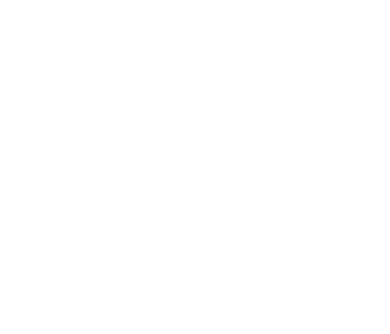
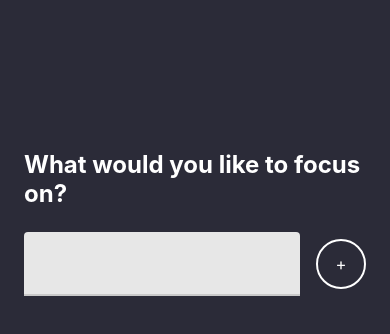
Before and after one commit to wpcasarin/focus-time, a React Native app: screen / in a window 390 px wide. Shown: the top 334 px of the page. Built offline with nearby package versions, Linux system fonts and the light colour scheme.

Commit message:
focus feature

```diff
--- a/App.js
+++ b/App.js
@@ -1,14 +1,22 @@
 import { useState } from 'react';
 import { StyleSheet, Text, View } from 'react-native';
+import { Focus } from './src/features/focus/Focus';
+import { colors } from './src/utils/colors';
 
 function App() {
   const [focusSubject, setFocusSubject] = useState(null);
-  return <View style={styles.container}>{focusSubject ? null : null}</View>;
+  return (
+    <View style={styles.container}>
+      {focusSubject ? null : <Focus addSubject={setFocusSubject} />}
+      <Text>{focusSubject}</Text>
+    </View>
+  );
 }
 
 const styles = StyleSheet.create({
   container: {
     flex: 1,
+    backgroundColor: colors.primary,
   },
 });
 
--- a/package.json
+++ b/package.json
@@ -15,6 +15,7 @@
     "react": "17.0.1",
     "react-dom": "17.0.1",
     "react-native": "0.64.3",
+    "react-native-paper": "^4.11.2",
     "react-native-web": "0.17.1"
   },
   "devDependencies": {
--- /dev/null
+++ b/src/components/RoundedButton.js
@@ -0,0 +1,34 @@
+import { Text, TouchableOpacity, StyleSheet } from 'react-native';
+import { colors } from '../utils/colors';
+
+export const RoundedButton = ({
+  style = {},
+  textStyle = {},
+  size = 128,
+  ...props
+}) => {
+  return (
+    <TouchableOpacity
+      style={[styles(size).radius, style]}
+      onPress={props.onPress}>
+      <Text style={[styles(size).text, textStyle]}>{props.title}</Text>
+    </TouchableOpacity>
+  );
+};
+
+const styles = (size) =>
+  StyleSheet.create({
+    radius: {
+      borderRadius: size / 2,
+      width: size,
+      height: size,
+      alignItems: 'center',
+      justifyContent: 'center',
+      borderColor: colors.white,
+      borderWidth: 2,
+    },
+    text: {
+      color: colors.white,
+      fontSize: size / 3,
+    },
+  });
--- /dev/null
+++ b/src/features/focus/Focus.js
@@ -0,0 +1,55 @@
+import { useState } from 'react';
+import { StyleSheet, Text, View } from 'react-native';
+import { TextInput } from 'react-native-paper';
+import { RoundedButton } from '../../components/RoundedButton';
+import { fontSizes, spacing } from '../../utils/sizes';
+export const Focus = ({ addSubject }) => {
+  const [tempItem, setTempItem] = useState(null);
+  return (
+    <View style={styles.container}>
+      <View style={styles.titleContainer}>
+        <Text style={styles.title}>What would you like to focus on?</Text>
+        <View style={styles.inputContainer}>
+          <TextInput
+            style={styles.inputText}
+            onSubmitEditing={({ nativeEvent }) => {
+              setTempItem(nativeEvent.text);
+            }}
+          />
+          <RoundedButton
+            size={50}
+            title="+"
+            onPress={() => {
+              addSubject(tempItem);
+            }}
+          />
+        </View>
+      </View>
+    </View>
+  );
+};
+
+const styles = StyleSheet.create({
+  container: {
+    flex: 1,
+  },
+  titleContainer: {
+    flex: 0.5,
+    justifyContent: 'center',
+    padding: spacing.lg,
+  },
+  title: {
+    color: 'white',
+    fontWeight: 'bold',
+    fontSize: fontSizes.lg,
+  },
+  inputContainer: {
+    flexDirection: 'row',
+    paddingTop: spacing.lg,
+    alignItems: 'center',
+  },
+  inputText: {
+    flexGrow: 1,
+    marginRight: spacing.md,
+  },
+});
--- /dev/null
+++ b/src/utils/colors.js
@@ -0,0 +1,4 @@
+export const colors = {
+  primary: '#2b2b38',
+  white: '#ffffff',
+};
--- /dev/null
+++ b/src/utils/sizes.js
@@ -0,0 +1,17 @@
+export const fontSizes = {
+  sm: 8,
+  md: 16,
+  lg: 24,
+  xl: 32,
+  xxl: 40,
+  xxxxl: 80,
+};
+
+export const spacing = {
+  sm: 8,
+  md: 16,
+  lg: 24,
+  xl: 32,
+  xxl: 40,
+  xxxxl: 80,
+};
```
Also changed, not shown: 1 other file (tests, documents, lock files or other folders).
